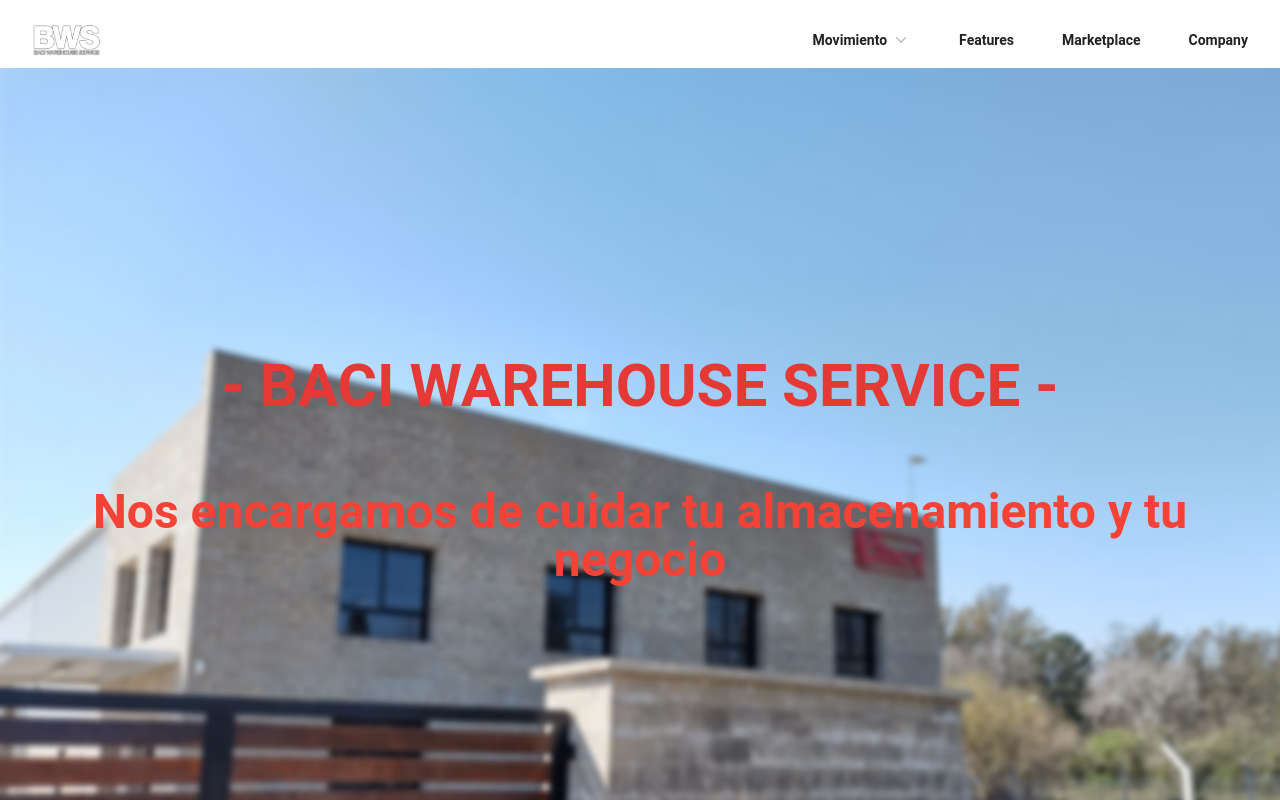
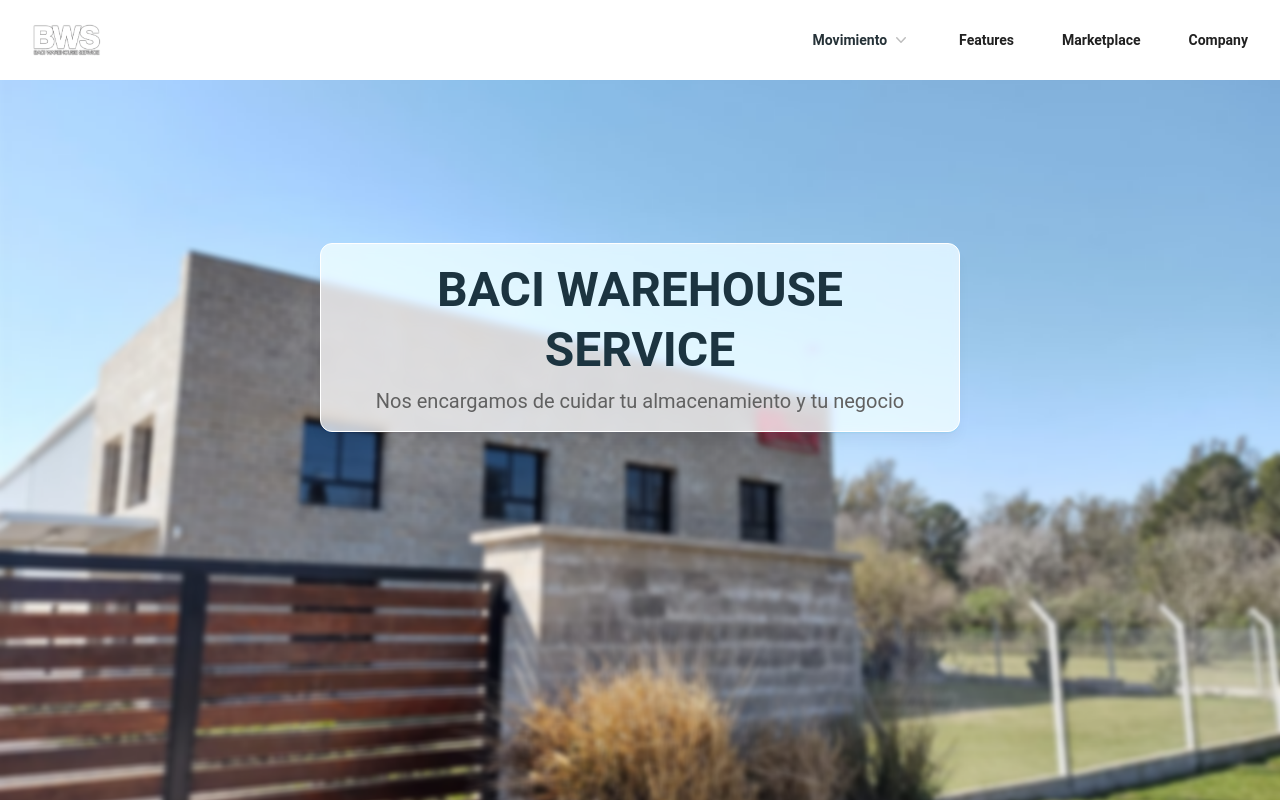
Before and after one commit to PabloSuarezLapalma/react-habProf, a React (Vite) app: page /home in a window 1280 px wide. Shown: the top 800 px of the page. Built offline with nearby package versions, Linux system fonts and the light colour scheme.

Commit message:
Mejoras visuales en el /home

```diff
--- a/src/index.css
+++ b/src/index.css
@@ -11,12 +11,3 @@
     -moz-osx-font-smoothing: grayscale;
     /*overflow-y: hidden;*/
   }
-
-  .box{
-    height: 1080px;
-    width: 100%;
-    background-image: url("/src/assets/images/BaciBlur.png");
-    background-size: cover;
-    background-repeat: no-repeat;
-    background-color: #eef2f5;
-  }
--- a/src/pages/Home.jsx
+++ b/src/pages/Home.jsx
@@ -10,6 +10,9 @@
     XMarkIcon,
   } from '@heroicons/react/24/outline'
   import { ChevronDownIcon, PhoneIcon, PlayCircleIcon } from '@heroicons/react/20/solid'
+  import { Typography } from "@material-tailwind/react";
+
+
   const movimientos = [
     { name: 'Registrar ingreso', description: 'Registrar un nuevo movimiento de ingreso', href: '/formIngreso', icon: PlusIcon },
     { name: 'Registrar egreso', description: 'Registrar un nuevo movimiento de egreso', href: '/formEgreso', icon: MinusIcon },
@@ -35,7 +38,7 @@
         <nav className="mx-auto  flex max-w-7xl items-center justify-between p-6 lg:px-8" aria-label="Global">
           <div className="flex lg:flex-1">
             <a href="/home" className="-m-1.5 p-1.5">
-              <span className="sr-only">BACI BWS</span>
+              <Typography className="sr-only">BACI BWS</Typography>
               <img className="h-8 w-auto" src="src\assets\images\BACI.png" alt="Baci logo" />
             </a>
           </div>
@@ -51,7 +54,7 @@
           </div>
           <Popover.Group className="hidden lg:flex lg:gap-x-12">
             <Popover className="relative">
-              <Popover.Button className="flex items-center gap-x-1 text-sm font-semibold leading-6 text-gray-900">
+              <Popover.Button className="flex items-center gap-x-1 text-sm leading-6 font-semibold text-blue-gray-900">
                 Movimiento
                 <ChevronDownIcon className="h-5 w-5 flex-none text-gray-400" aria-hidden="true" />
               </Popover.Button>
@@ -76,7 +79,7 @@
                           <item.icon className="h-6 w-6 text-gray-600 group-hover:text-red-500" aria-hidden="true" />
                         </div>
                         <div className="flex-auto">
-                          <a href={item.href} className="block font-semibold text-gray-900">
+                          <a href={item.href} className="block font-semibold  text-blue-gray-900">
                             {item.name}
                             <span className="absolute inset-0" />
                           </a>
@@ -186,10 +189,26 @@
         </Dialog>
       </header>
 
-      <div className=" -my-8 box -z-10">
-                <h1 className="  text-2xl sm:w-3/4   xl:w-11/12 md:w-3/4 mx-auto md:text-3xl lg:w-1/2 lg:text-4xl xl:text-6xl font-bold mt-5 text-center mb-10 pt-72 pb-4 text-red-600 ">- BACI WAREHOUSE SERVICE -</h1>
-                <h2 className=" text-xl sm:w-3/4  xl:w-11/12 md:w-3/4 mx-auto md:text-2xl lg:text-3xl xl:text-5xl font-bold mt-5 text-center mb-10 pt-4 pb-4 text-red-500 "> Nos encargamos de cuidar tu almacenamiento y tu negocio</h2>
-      </div>
+
+      <figure className="relative h-96 w-full">
+      <img
+        className=" h-screen w-screen object-cover object-center"
+        src="src/assets/images/BaciBlur.png" //aca va la imagen de baci blur;
+        alt="imagen de baci"
+      />
+      <figcaption className="absolute bottom-8 left-2/4 flex -translate-x-2/4 justify-between rounded-xl border border-white bg-white/75 py-4 px-6 shadow-lg shadow-black/5 saturate-200 backdrop-blur-sm">
+        <div>
+          <Typography variant="h1" color="blue-gray">
+            BACI WAREHOUSE SERVICE
+          </Typography>
+          <Typography color="gray" variant="h5" className="mt-2 font-normal">
+          Nos encargamos de cuidar tu almacenamiento y tu negocio
+          </Typography>
+        </div>
+      </figcaption>
+    </figure>
+
+
       </div>
 
 
--- /dev/null
+++ b/src/pages/ListarMovimientos.jsx
@@ -0,0 +1,248 @@
+import {
+    MagnifyingGlassIcon,
+    ChevronUpDownIcon,
+  } from "@heroicons/react/24/outline";
+  import { PencilIcon, UserPlusIcon } from "@heroicons/react/24/solid";
+  import {
+    Card,
+    CardHeader,
+    Input,
+    Typography,
+    Button,
+    CardBody,
+    Chip,
+    CardFooter,
+    Tabs,
+    TabsHeader,
+    Tab,
+    Avatar,
+    IconButton,
+    Tooltip,
+  } from "@material-tailwind/react";
+
+  const TABS = [
+    {
+      label: "All",
+      value: "all",
+    },
+    {
+      label: "Monitored",
+      value: "monitored",
+    },
+    {
+      label: "Unmonitored",
+      value: "unmonitored",
+    },
+  ];
+
+  const TABLE_HEAD = ["Member", "Function", "Status", "Employed", ""];
+
+  const TABLE_ROWS = [
+    {
+      img: "https://demos.creative-tim.com/test/corporate-ui-dashboard/assets/img/team-3.jpg",
+      name: "John Michael",
+      email: "john@creative-tim.com",
+      job: "Manager",
+      org: "Organization",
+      online: true,
+      date: "23/04/18",
+    },
+    {
+      img: "https://demos.creative-tim.com/test/corporate-ui-dashboard/assets/img/team-2.jpg",
+      name: "Alexa Liras",
+      email: "alexa@creative-tim.com",
+      job: "Programator",
+      org: "Developer",
+      online: false,
+      date: "23/04/18",
+    },
+    {
+      img: "https://demos.creative-tim.com/test/corporate-ui-dashboard/assets/img/team-1.jpg",
+      name: "Laurent Perrier",
+      email: "laurent@creative-tim.com",
+      job: "Executive",
+      org: "Projects",
+      online: false,
+      date: "19/09/17",
+    },
+    {
+      img: "https://demos.creative-tim.com/test/corporate-ui-dashboard/assets/img/team-4.jpg",
+      name: "Michael Levi",
+      email: "michael@creative-tim.com",
+      job: "Programator",
+      org: "Developer",
+      online: true,
+      date: "24/12/08",
+    },
+    {
+      img: "https://demos.creative-tim.com/test/corporate-ui-dashboard/assets/img/team-5.jpg",
+      name: "Richard Gran",
+      email: "richard@creative-tim.com",
+      job: "Manager",
+      org: "Executive",
+      online: false,
+      date: "04/10/21",
+    },
+  ];
+
+  export function SortableTable() {
+    return (
+      <Card className="h-full w-full">
+        <CardHeader floated={false} shadow={false} className="rounded-none">
+          <div className="mb-8 flex items-center justify-between gap-8">
+            <div>
+              <Typography variant="h5" color="blue-gray">
+                Members list
+              </Typography>
+              <Typography color="gray" className="mt-1 font-normal">
+                See information about all members
+              </Typography>
+            </div>
+            <div className="flex shrink-0 flex-col gap-2 sm:flex-row">
+              <Button variant="outlined" size="sm">
+                view all
+              </Button>
+              <Button className="flex items-center gap-3" size="sm">
+                <UserPlusIcon strokeWidth={2} className="h-4 w-4" /> Add member
+              </Button>
+            </div>
+          </div>
+          <div className="flex flex-col items-center justify-between gap-4 md:flex-row">
+            <Tabs value="all" className="w-full md:w-max">
+              <TabsHeader>
+                {TABS.map(({ label, value }) => (
+                  <Tab key={value} value={value}>
+                    &nbsp;&nbsp;{label}&nbsp;&nbsp;
+                  </Tab>
+                ))}
+              </TabsHeader>
+            </Tabs>
+            <div className="w-full md:w-72">
+              <Input
+                label="Search"
+                icon={<MagnifyingGlassIcon className="h-5 w-5" />}
+              />
+            </div>
+          </div>
+        </CardHeader>
+        <CardBody className="overflow-scroll px-0">
+          <table className="mt-4 w-full min-w-max table-auto text-left">
+            <thead>
+              <tr>
+                {TABLE_HEAD.map((head, index) => (
+                  <th
+                    key={head}
+                    className="cursor-pointer border-y border-blue-gray-100 bg-blue-gray-50/50 p-4 transition-colors hover:bg-blue-gray-50"
+                  >
+                    <Typography
+                      variant="small"
+                      color="blue-gray"
+                      className="flex items-center justify-between gap-2 font-normal leading-none opacity-70"
+                    >
+                      {head}{" "}
+                      {index !== TABLE_HEAD.length - 1 && (
+                        <ChevronUpDownIcon strokeWidth={2} className="h-4 w-4" />
+                      )}
+                    </Typography>
+                  </th>
+                ))}
+              </tr>
+            </thead>
+            <tbody>
+              {TABLE_ROWS.map(
+                ({ img, name, email, job, org, online, date }, index) => {
+                  const isLast = index === TABLE_ROWS.length - 1;
+                  const classes = isLast
+                    ? "p-4"
+                    : "p-4 border-b border-blue-gray-50";
+
+                  return (
+                    <tr key={name}>
+                      <td className={classes}>
+                        <div className="flex items-center gap-3">
+                          <Avatar src={img} alt={name} size="sm" />
+                          <div className="flex flex-col">
+                            <Typography
+                              variant="small"
+                              color="blue-gray"
+                              className="font-normal"
+                            >
+                              {name}
+                            </Typography>
+                            <Typography
+                              variant="small"
+                              color="blue-gray"
+                              className="font-normal opacity-70"
+                            >
+                              {email}
+                            </Typography>
+                          </div>
+                        </div>
+                      </td>
+                      <td className={classes}>
+                        <div className="flex flex-col">
+                          <Typography
+                            variant="small"
+                            color="blue-gray"
+                            className="font-normal"
+                          >
+                            {job}
+                          </Typography>
+                          <Typography
+                            variant="small"
+                            color="blue-gray"
+                            className="font-normal opacity-70"
+                          >
+                            {org}
+                          </Typography>
+                        </div>
+                      </td>
+                      <td className={classes}>
+                        <div className="w-max">
+                          <Chip
+                            variant="ghost"
+                            size="sm"
+                            value={online ? "online" : "offline"}
+                            color={online ? "green" : "blue-gray"}
+                          />
+                        </div>
+                      </td>
+                      <td className={classes}>
+                        <Typography
+                          variant="small"
+                          color="blue-gray"
+                          className="font-normal"
+                        >
+                          {date}
+                        </Typography>
+                      </td>
+                      <td className={classes}>
+                        <Tooltip content="Edit User">
+                          <IconButton variant="text">
+                            <PencilIcon className="h-4 w-4" />
+                          </IconButton>
+                        </Tooltip>
+                      </td>
+                    </tr>
+                  );
+                },
+              )}
+            </tbody>
+          </table>
+        </CardBody>
+        <CardFooter className="flex items-center justify-between border-t border-blue-gray-50 p-4">
+          <Typography variant="small" color="blue-gray" className="font-normal">
+            Page 1 of 10
+          </Typography>
+          <div className="flex gap-2">
+            <Button variant="outlined" size="sm">
+              Previous
+            </Button>
+            <Button variant="outlined" size="sm">
+              Next
+            </Button>
+          </div>
+        </CardFooter>
+      </Card>
+    );
+  }
```
